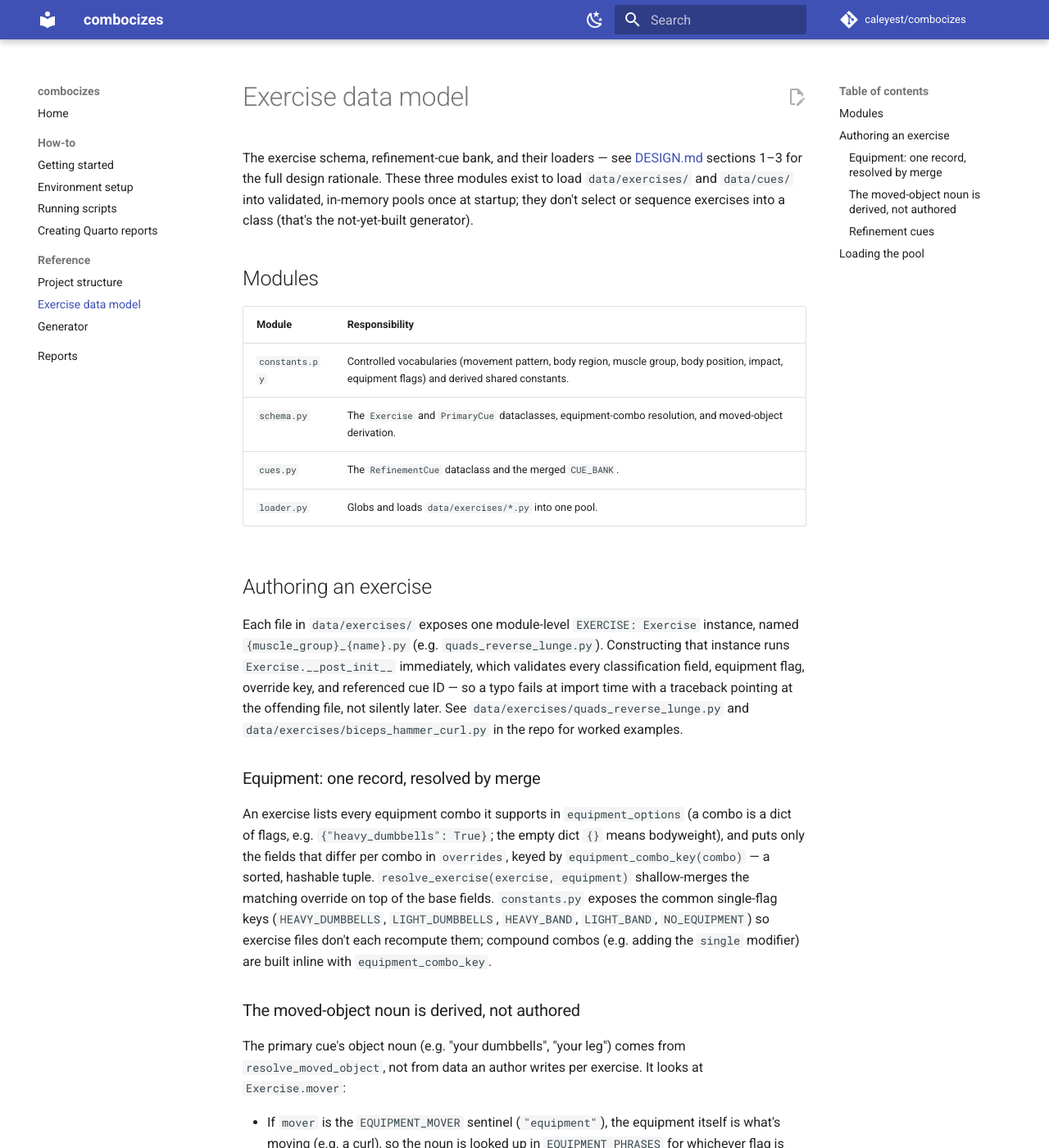
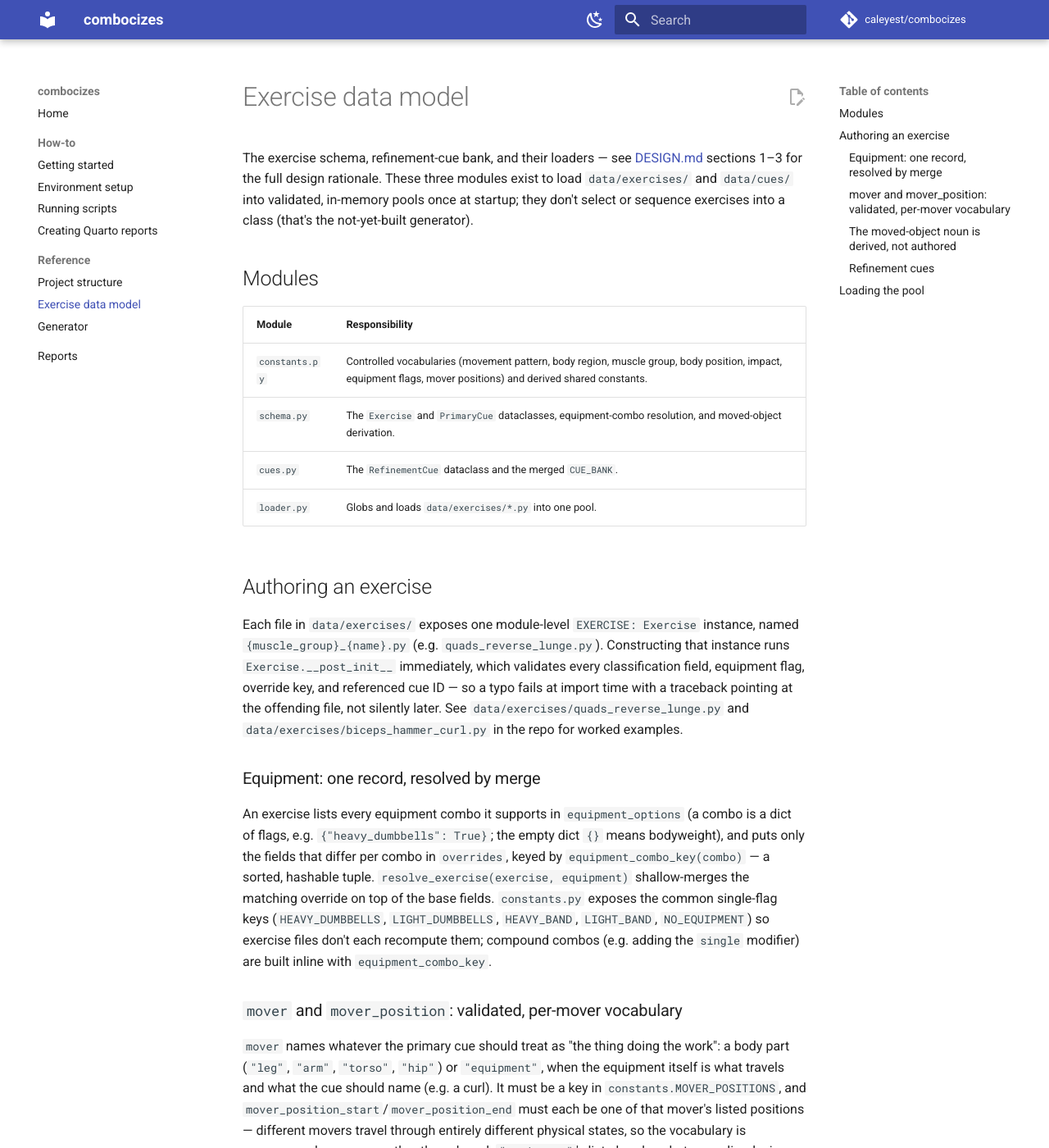
Before and after one commit to caleyest/combocizes, an MkDocs documentation site: the page built from docs/reference/exercise-data.md, in a window 1280 px wide and 1400 px high. Shown: the whole window at 82% size. Built offline with MkDocs 1.6.1 and Material for MkDocs 9.7.7, drawn with Linux system fonts in a browser that asks for light colours; comment, search, counter and statistics services are not loaded; some of the changed text lies outside the part shown.

Commit message:
Settle mover_position vocabulary; fold equipment_position into mover
Adds MOVER_POSITIONS (per-mover, DESIGN.md section 7 now resolved) and
validates mover/mover_position_start/mover_position_end on Exercise,
closing the gap that let inconsistent naming silently break combo_selector
chaining. Also removes the never-implemented equipment_position concept
entirely in favor of mover_position covering it for equipment-moving
exercises, and drops the EQUIPMENT_MOVER constant now that mover itself is
validated -- "equipment" is just an ordinary mover value now.

Co-Authored-By: Claude Sonnet 5 <noreply@anthropic.com>

```diff
--- a/docs/reference/exercise-data.md
+++ b/docs/reference/exercise-data.md
@@ -11,7 +11,7 @@ not-yet-built generator).
 
 | Module        | Responsibility                                                    |
 | ------------- | ------------------------------------------------------------------ |
-| `constants.py` | Controlled vocabularies (movement pattern, body region, muscle group, body position, impact, equipment flags) and derived shared constants. |
+| `constants.py` | Controlled vocabularies (movement pattern, body region, muscle group, body position, impact, equipment flags, mover positions) and derived shared constants. |
 | `schema.py`    | The `Exercise` and `PrimaryCue` dataclasses, equipment-combo resolution, and moved-object derivation. |
 | `cues.py`      | The `RefinementCue` dataclass and the merged `CUE_BANK`. |
 | `loader.py`    | Globs and loads `data/exercises/*.py` into one pool. |
@@ -40,16 +40,28 @@ single-flag keys (`HEAVY_DUMBBELLS`, `LIGHT_DUMBBELLS`, `HEAVY_BAND`,
 compound combos (e.g. adding the `single` modifier) are built inline with
 `equipment_combo_key`.
 
+### `mover` and `mover_position`: validated, per-mover vocabulary
+
+`mover` names whatever the primary cue should treat as "the thing doing the
+work": a body part (`"leg"`, `"arm"`, `"torso"`, `"hip"`) or `"equipment"`,
+when the equipment itself is what travels and what the cue should name
+(e.g. a curl). It must be a key in `constants.MOVER_POSITIONS`, and
+`mover_position_start`/`mover_position_end` must each be one of that
+mover's listed positions — different movers travel through entirely
+different physical states, so the vocabulary is namespaced per mover rather
+than shared. `"equipment"`'s list absorbs what an earlier design called
+`equipment_position` (there's no separate field for that — see DESIGN.md
+section 1).
+
 ### The moved-object noun is derived, not authored
 
 The primary cue's object noun (e.g. "your dumbbells", "your leg") comes from
-`resolve_moved_object`, not from data an author writes per exercise. It
-looks at `Exercise.mover`:
+`resolve_moved_object`, not from data an author writes per exercise:
 
-- If `mover` is the `EQUIPMENT_MOVER` sentinel (`"equipment"`), the equipment
-  itself is what's moving (e.g. a curl), so the noun is looked up in
-  `EQUIPMENT_PHRASES` for whichever flag is set, singularized if `single` is
-  also set (`"your dumbbells"` → `"your dumbbell"`).
+- If `mover` is `"equipment"`, the equipment itself is what's moving (e.g. a
+  curl), so the noun is looked up in `EQUIPMENT_PHRASES` for whichever flag
+  is set, singularized if `single` is also set (`"your dumbbells"` →
+  `"your dumbbell"`).
 - Otherwise, the noun is `"your {mover}"` — the equipment stays put (e.g.
   dumbbells racked through a lunge) and the body part named by `mover` is
   what's actually moving.
```
Also changed, not shown: DESIGN.md (+46 -27 lines), docs/reference/generator.md (+6 -5 lines), 9 other files.
